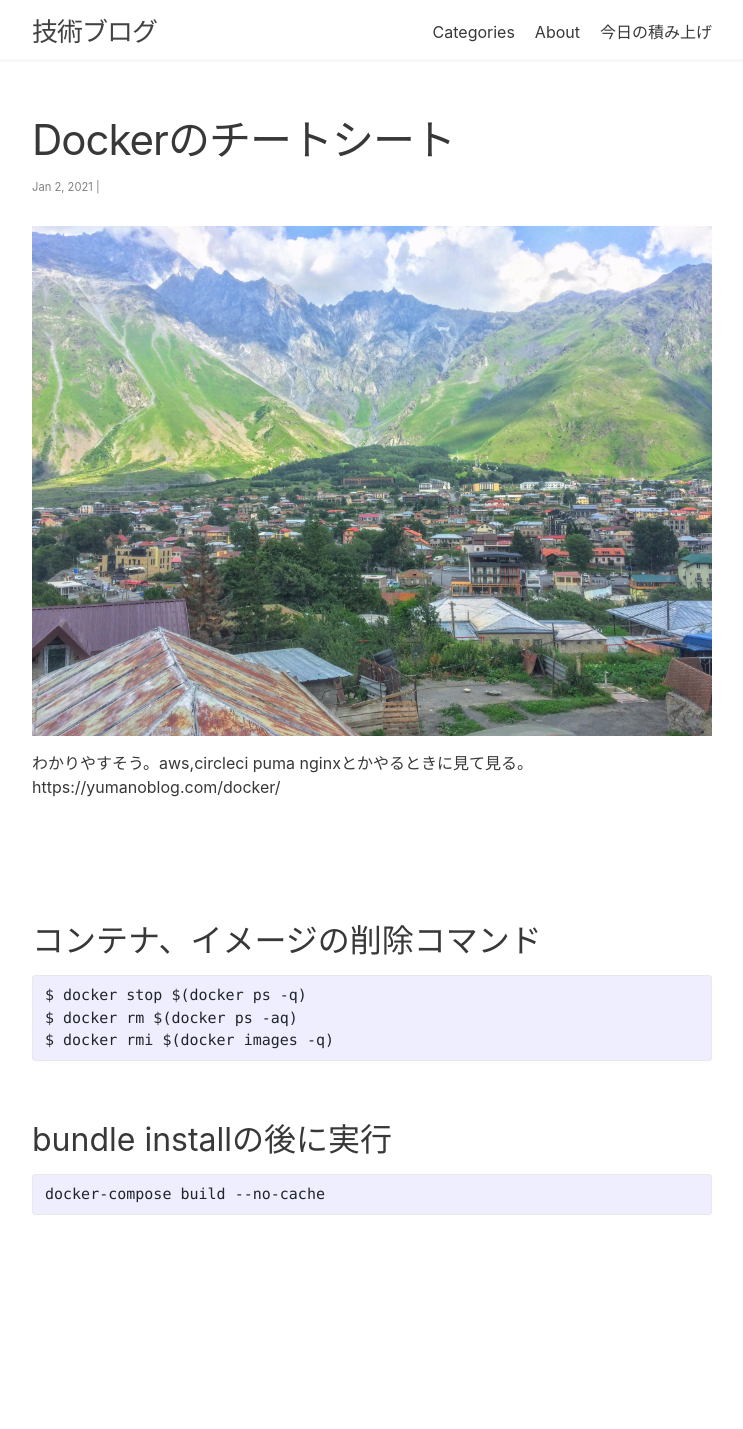
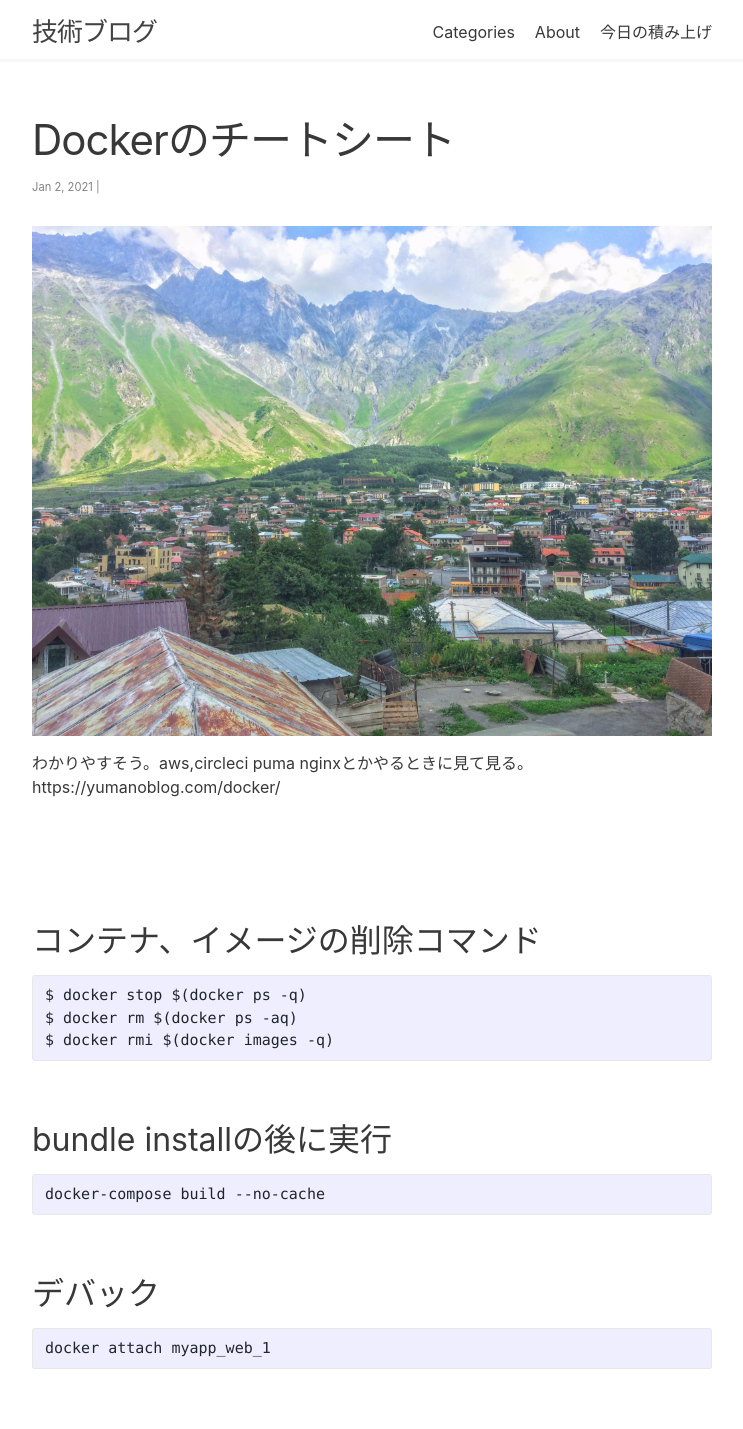
Before and after one commit to kazblog/kazblog.github.io, a Jekyll site: the page built from _posts/cheatsheet/Docker/2021-01-02-docker-cheasheet.md, in a window 1280 px wide. Shown: the whole page, without its empty margins (268-1011 px from the left). Built offline with Jekyll 4.4.1, drawn with Linux system fonts in a browser that asks for light colours; nearby versions of some CDN libraries; before the commit the page ends 1275 px from its top, so only the background shows below that.

Commit message:
Update 2021-01-02-docker-cheasheet.md

````diff
--- a/_posts/cheatsheet/Docker/2021-01-02-docker-cheasheet.md
+++ b/_posts/cheatsheet/Docker/2021-01-02-docker-cheasheet.md
@@ -34,3 +34,10 @@ $ docker rmi $(docker images -q)
 ```bash:bash
 docker-compose build --no-cache
 ```
+
+
+## デバック
+
+```
+docker attach myapp_web_1
+```
````
